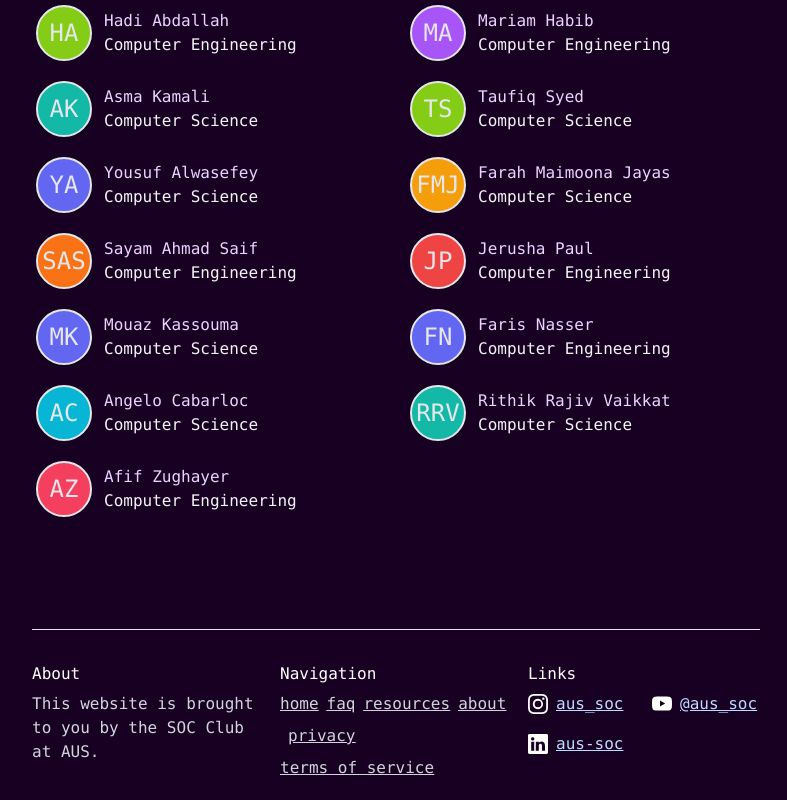
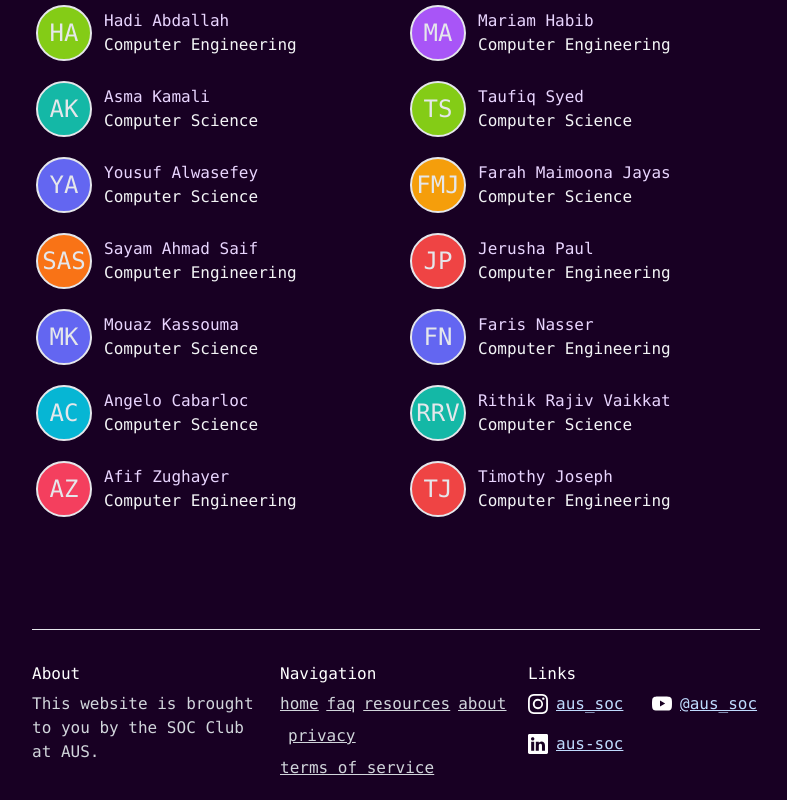
Before and after one commit to aelmosalamy/thesoc.club, a Next.js app: page / in a window 1280 px wide. Shown: the part 931-1731 px from the top of the page, without its empty margins (244-1031 px from the left). Built offline with nearby package versions, Linux system fonts and the light colour scheme.

Commit message:
added a member in members.ts

```diff
--- a/app/members.ts
+++ b/app/members.ts
@@ -134,6 +134,11 @@ const members: {name: string, initials: string, major: string}[] = [
         initials: "AZ",
         major: "computer engineering",
     },
+    {
+        name: "Timothy Joseph",
+        initials: "TJ",
+        major: "computer engineering",
+    },
 ];
 
 export default members;
```
